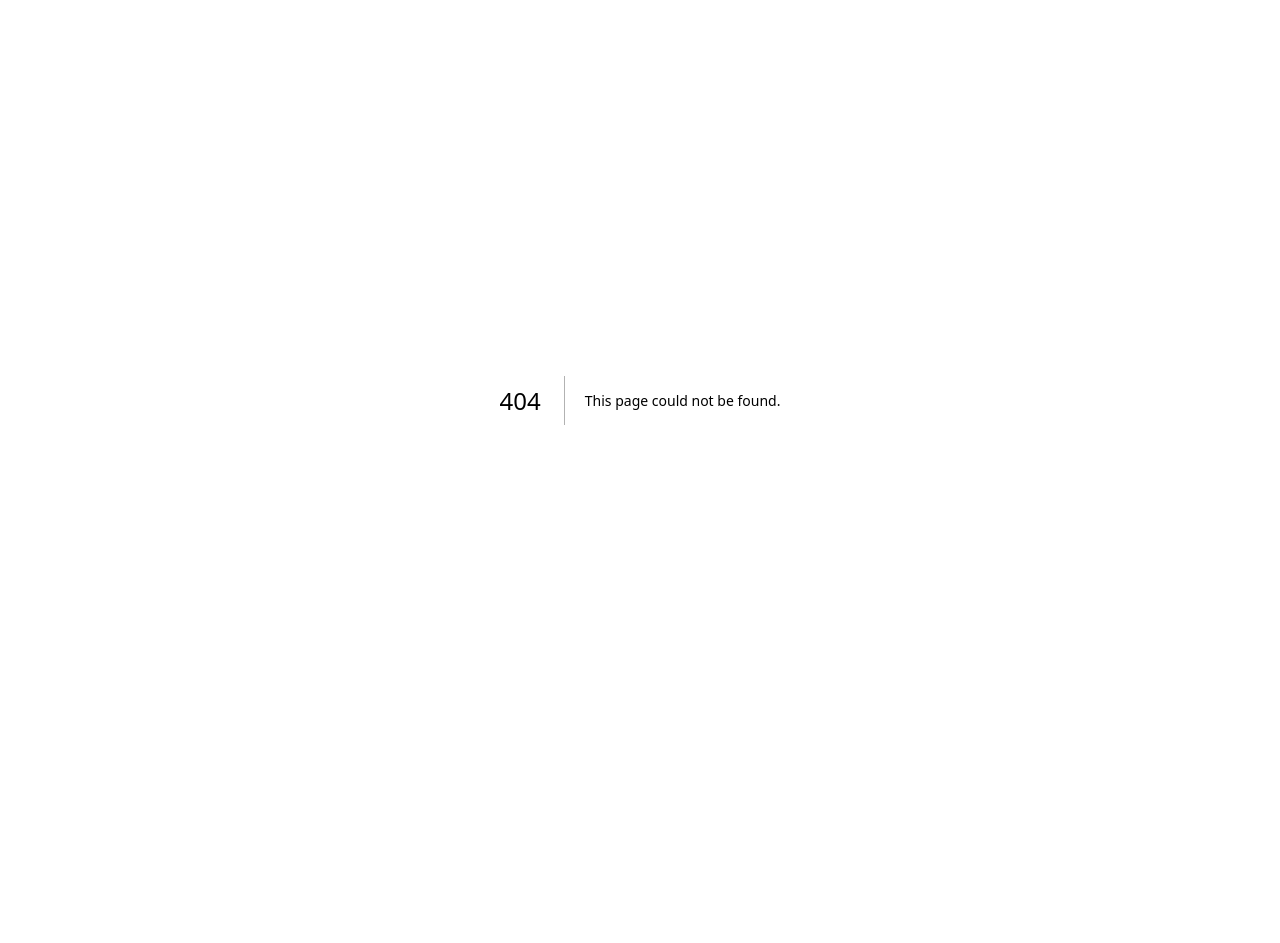
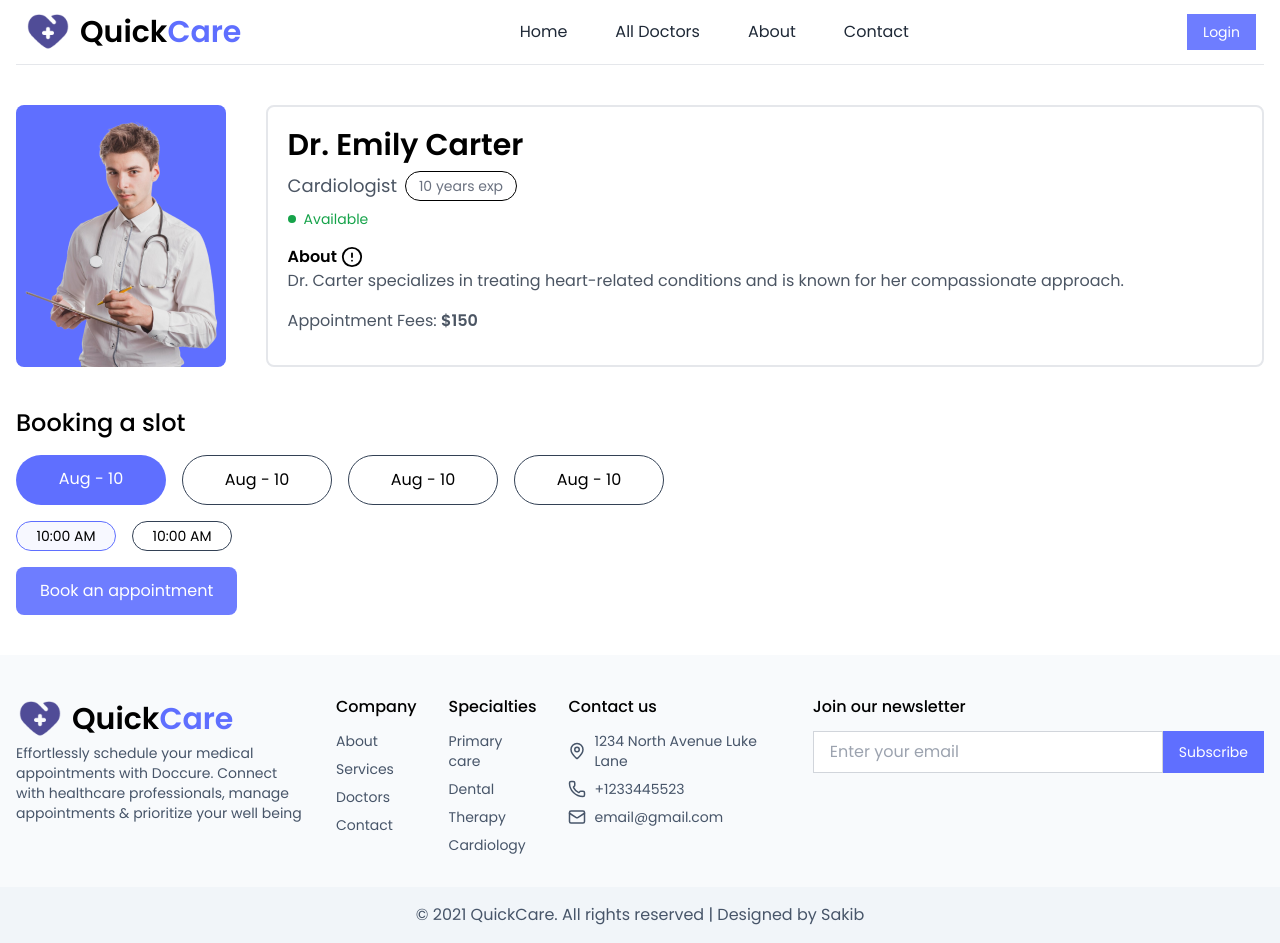
Before and after one commit to Sakibahmed2/quick-care-frontend, a Next.js app: page /doctors/1 in a window 1280 px wide. Before the commit this address had no page. Before the commit the page ends 800 px from the top, so only its background shows below. Built offline with nearby package versions, Linux system fonts and the light colour scheme.

Commit message:
single doctor page done

```diff
--- /dev/null
+++ b/src/app/(withCommon)/doctors/[doctorId]/page.tsx
@@ -0,0 +1,154 @@
+import React from "react";
+import doctor1 from "@/assets/doctors/doctor1.png";
+import doctor2 from "@/assets/doctors/doctor2.png";
+import Container from "@/components/UI/Container";
+import Image from "next/image";
+import { CircleAlert } from "lucide-react";
+
+const doctors = [
+  {
+    id: "1",
+    name: "Dr. Emily Carter",
+    img: doctor1,
+    specialty: "Cardiologist",
+    experience: "10 years",
+    about:
+      "Dr. Carter specializes in treating heart-related conditions and is known for her compassionate approach.",
+    fees: "$150",
+    isAvailable: true,
+  },
+  {
+    id: "2",
+    name: "Dr. Michael Johnson",
+    img: doctor2,
+    specialty: "Dermatologist",
+    experience: "8 years",
+    about:
+      "Dr. Johnson has extensive experience in treating skin diseases and providing advanced dermatological care.",
+    fees: "$120",
+    isAvailable: false,
+  },
+  {
+    id: "3",
+    name: "Dr. Sarah Williams",
+    img: doctor2,
+    specialty: "Pediatrician",
+    experience: "12 years",
+    about:
+      "Dr. Williams is dedicated to providing exceptional healthcare to children of all ages.",
+    fees: "$100",
+    isAvailable: true,
+  },
+  {
+    id: "4",
+    name: "Dr. James Anderson",
+    img: doctor1,
+    specialty: "Orthopedic Surgeon",
+    experience: "15 years",
+    about:
+      "Dr. Anderson is a leading expert in treating bone and joint issues, ensuring patients recover quickly.",
+    fees: "$200",
+    isAvailable: true,
+  },
+];
+
+const SingleDoctorPage = async ({
+  params,
+}: {
+  params: Promise<{ doctorId: string }>;
+}) => {
+  const doctorId = (await params).doctorId;
+
+  const doctor = doctors.find((doctor) => doctor.id === doctorId);
+
+  if (!doctor) {
+    return <p>Doctor not found</p>;
+  }
+
+  const { name, img, specialty, experience, about, fees, isAvailable } = doctor;
+
+  return (
+    <Container className="mt-10">
+      <div className="grid grid-cols-5">
+        <div className="col-span-1">
+          <Image
+            src={img}
+            alt="doctor image"
+            className="bg-primary rounded-lg"
+          />
+        </div>
+
+        <div className="col-span-4 border-2 rounded-lg p-5">
+          <h2 className="text-3xl font-semibold">{name}</h2>
+          <div className="flex items-center gap-2">
+            <p className="text-gray-600 text-lg">{specialty}</p>
+            <p className="text-gray-500 text-sm my-2 border border-black rounded-full w-full max-w-28 py-1 text-center">
+              {experience} exp
+            </p>
+          </div>
+          <div className="flex items-center gap-2">
+            <div
+              className={`size-2 rounded-full ${
+                isAvailable ? "bg-green-600" : "bg-red-600"
+              }`}
+            ></div>
+            <p
+              className={`text-sm ${
+                isAvailable ? "text-green-600" : "text-red-600"
+              }`}
+            >
+              {isAvailable ? "Available" : "Not available"}
+            </p>
+          </div>
+          <div className="mt-4">
+            <p className="font-semibold flex items-center gap-1">
+              About <CircleAlert size={22} />
+            </p>
+            <span className="text-gray-600 mt-4">{about}</span>
+          </div>
+          <p className="text-gray-600 mt-4">
+            Appointment Fees: <span className="font-semibold">{fees}</span>
+          </p>
+        </div>
+      </div>
+
+      <div className="mt-10">
+        <h2 className="text-2xl font-medium">Booking a slot</h2>
+
+        {/* Date for appointment */}
+        <div className="flex gap-4 mt-4">
+          <div className="px-5 py-3 w-full max-w-[150px] text-center rounded-full bg-primary text-white">
+            Aug - 10
+          </div>
+          <div className="border border-slate-700 px-5 py-3 w-full max-w-[150px] text-center rounded-full ">
+            Aug - 10
+          </div>
+          <div className="border border-slate-700 px-5 py-3 w-full max-w-[150px] text-center rounded-full ">
+            Aug - 10
+          </div>
+          <div className="border border-slate-700 px-5 py-3 w-full max-w-[150px] text-center rounded-full ">
+            Aug - 10
+          </div>
+        </div>
+
+        {/* Time for appointment */}
+        <div>
+          <div className="flex gap-4 mt-4">
+            <div className="px-3 py-1 w-full max-w-[100px] text-center rounded-full border-primary border bg-primary/5 text-sm">
+              10:00 AM
+            </div>
+            <div className="border border-slate-700 px-3 py-1 w-full max-w-[100px] text-center rounded-full text-sm">
+              10:00 AM
+            </div>
+          </div>
+        </div>
+
+        <button className="btn btn-primary mt-4 rounded-lg">
+          Book an appointment
+        </button>
+      </div>
+    </Container>
+  );
+};
+
+export default SingleDoctorPage;
--- a/src/app/(withCommon)/doctors/page.tsx
+++ b/src/app/(withCommon)/doctors/page.tsx
@@ -7,6 +7,7 @@ import DoctorCard from "@/components/UI/DoctorCard";
 
 const doctors = [
   {
+    id: "1",
     name: "Dr. Emily Carter",
     img: doctor1,
     specialty: "Cardiologist",
@@ -17,6 +18,7 @@ const doctors = [
     isAvailable: true,
   },
   {
+    id: "2",
     name: "Dr. Michael Johnson",
     img: doctor2,
     specialty: "Dermatologist",
@@ -27,6 +29,7 @@ const doctors = [
     isAvailable: false,
   },
   {
+    id: "3",
     name: "Dr. Sarah Williams",
     img: doctor2,
     specialty: "Pediatrician",
@@ -37,6 +40,7 @@ const doctors = [
     isAvailable: true,
   },
   {
+    id: "4",
     name: "Dr. James Anderson",
     img: doctor1,
     specialty: "Orthopedic Surgeon",
--- a/src/components/UI/DoctorCard.tsx
+++ b/src/components/UI/DoctorCard.tsx
@@ -1,12 +1,14 @@
 /* eslint-disable @typescript-eslint/no-explicit-any */
 import { cn } from "@/utils/cn";
 import Image from "next/image";
+import Link from "next/link";
 import React from "react";
 
 const DoctorCard = ({ doctor }: { doctor: any }) => {
-  const { name, img, specialty, experience, isAvailable } = doctor || {};
+  const { id, name, img, specialty, experience, isAvailable } = doctor || {};
 
   return (
+    <Link href={`/doctors/${id}`} passHref>
       <div className="relative bg-slate-100 rounded-lg shadow-sm p-6 w-72 mx-auto text-center">
         {/* Profile Image */}
         <div className="relative -top-10 flex justify-center">
@@ -43,6 +45,7 @@ const DoctorCard = ({ doctor }: { doctor: any }) => {
           </div>
         </div>
       </div>
+    </Link>
   );
 };
 
```
Lines whose indentation alone changed are shown as unchanged.
